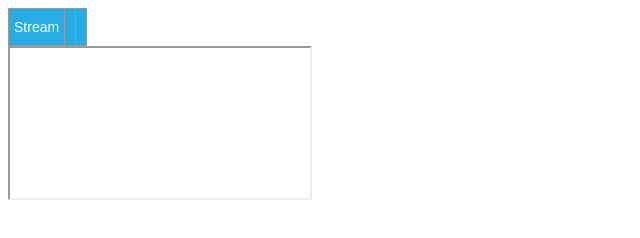
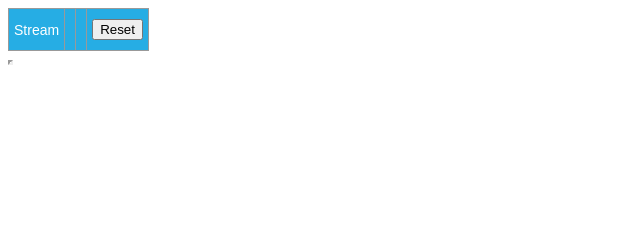
Before and after one commit to videojs/murphy, a website: page ui/index.html in a window 1280 px wide. Shown: the whole page, without its empty margins (0-640 px from the left). Drawn offline with Linux system fonts and the light colour scheme.

Commit message:
Added reset and reset all to murphy ui

```diff
--- a/live-hls.js
+++ b/live-hls.js
@@ -350,12 +350,13 @@ ui = function(request, response) {
       return response.send(404, error);
     }
     result = data.toString();
+
     for (key in streams) {
       if (key.indexOf('.m3u8') >-1 ) {
         button = '<td><button onclick=\"injectError(\'../'+key.replace('live', 'error')+'?errorcode=1\')\">errortext</button></td>';
         rows += '<tr><td>' + key + '</td>'+
           button.replace('errorcode', 'tsnotfound').replace('errortext','ts404') +
-          button.replace('errorcode', 'manifestnotfound').replace('errortext','manifest404') + '</tr>\n';
+          button.replace('errorcode', 'manifestnotfound').replace('errortext','manifest404') + '<td><button onclick=\"resetAllStreams(\'http://localhost:9191/' + key + '?resetStream=1\')\">Reset</button></td>' + '</tr>\n';
       }
       if (key.indexOf('.ts') > -1) {
         resources += '<tr><td>' + key + '</td></tr>';
--- a/ui/index.html
+++ b/ui/index.html
@@ -8,7 +8,13 @@
 <script>
     injectError = function(theurl) {
         document.getElementById('iframe').src=theurl;
+        console.log(theurl);
     }
+    resetAllStreams = function(theurl) {
+      document.getElementById('iframe').src = theurl;
+      console.log(theurl);
+    }
+
 </script>
 
 <style type="text/css">
@@ -21,11 +27,13 @@
 <table class="tg">
     <tr>
         <th class="tg-031e">Stream</th>
+        <!--InjectHeaders-->
         <th class="tg-yw4l"></th>
         <th class="tg-yw4l"></th>
+        <th class="tg-yw4l"><button onclick="resetAllStreams('http://localhost:9191/master/apple/bipbopall.m3u8?resetStream=1')">Reset</button></th>
     </tr>
     <!--InjectRows-->
 </table>
-<iframe id="iframe" src="" />
+<iframe id="iframe" src="" height="1" width="1"/>
 </body>
 </html>
```
